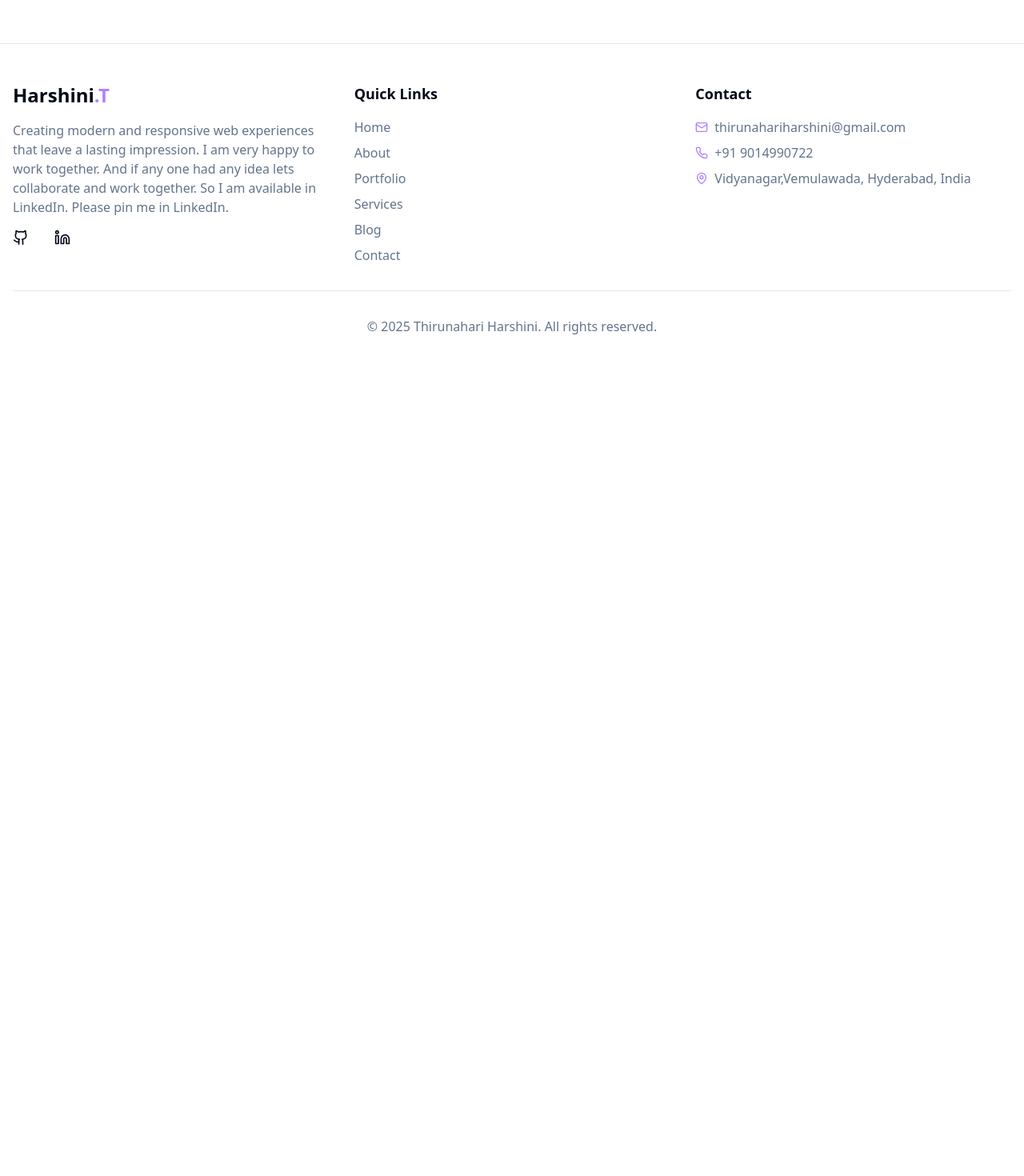
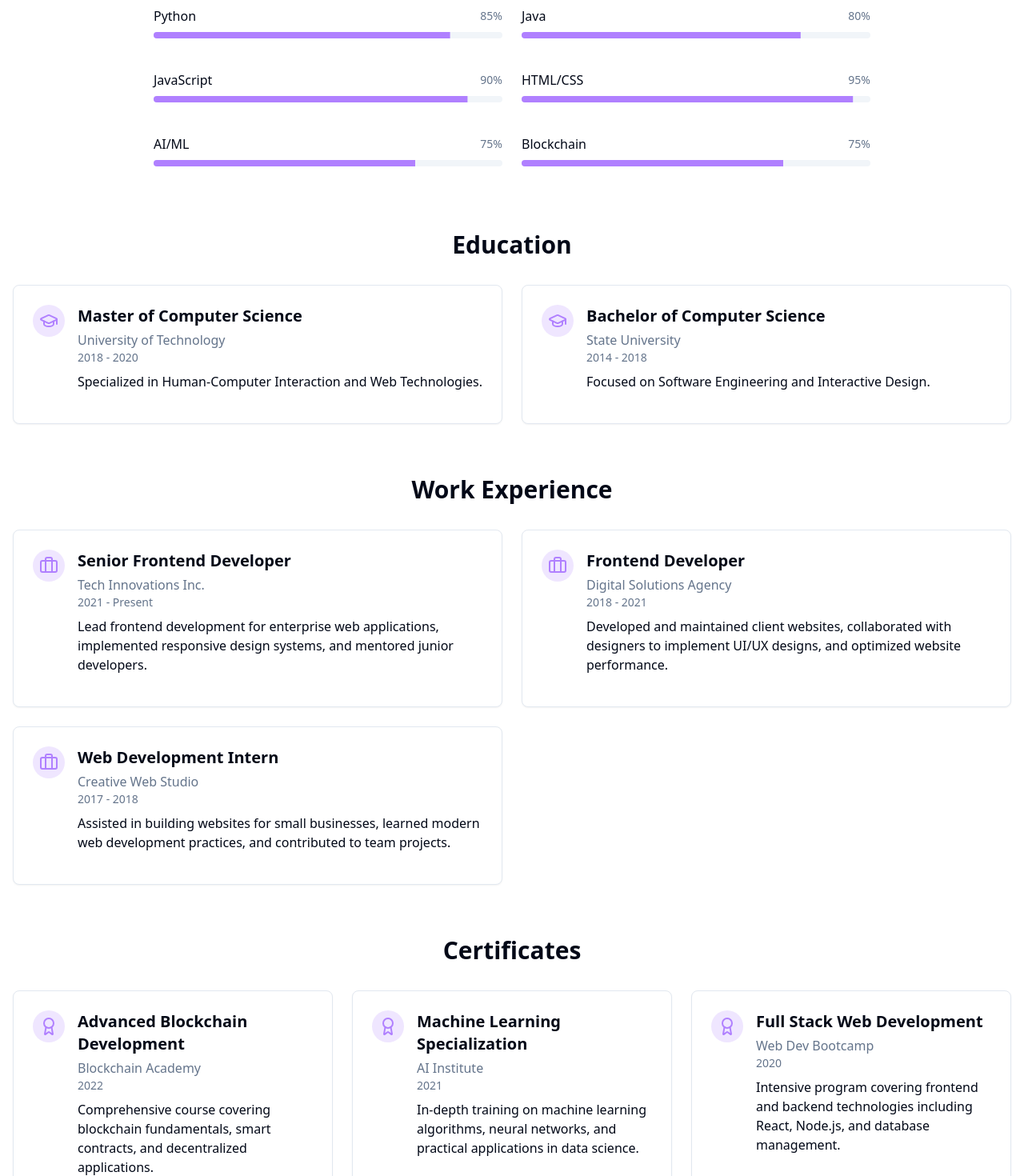
Before and after one commit to Harshini2226/Micro-IT-Internship_Portfolio_website, a React (Vite) app: page /about in a window 1280 px wide. Shown: the part 1140-2610 px from the top of the page at 80% size. Before the commit the page ends 1608 px from the top, so only its background shows below. Built offline with nearby package versions, Linux system fonts and the light colour scheme.

Commit message:
Refactor: Update home and about page content
Update skills and projects sections on the home page.
Add education, certificates, experience, and other sections to the about page.

```diff
--- a/src/components/Home/SkillsPreview.tsx
+++ b/src/components/Home/SkillsPreview.tsx
@@ -10,10 +10,10 @@ interface Skill {
 const skills: Skill[] = [
   { name: "HTML/CSS", percentage: 95 },
   { name: "JavaScript", percentage: 90 },
-  { name: "React", percentage: 85 },
-  { name: "TypeScript", percentage: 80 },
-  { name: "UI/UX Design", percentage: 75 },
-  { name: "Node.js", percentage: 70 },
+  { name: "Python", percentage: 85 },
+  { name: "Java", percentage: 80 },
+  { name: "AI/ML", percentage: 75 },
+  { name: "Blockchain", percentage: 75 },
 ];
 
 const SkillsPreview = () => {
--- a/src/components/Home/TestimonialsPreview.tsx
+++ b/src/components/Home/TestimonialsPreview.tsx
@@ -1,29 +1,38 @@
+
 import React from "react";
 import { Card, CardContent } from "@/components/ui/card";
+
 interface Testimonial {
   quote: string;
   name: string;
   position: string;
   company: string;
 }
-const testimonials: Testimonial[] = [{
-  quote: "Harshini is an exceptional developer who delivered a stunning website that perfectly captured our brand identity. Highly recommended!",
-  name: "Alex Johnson",
-  position: "CEO",
-  company: "TechSolutions Inc."
-}, {
-  quote: "Working with Harshini was a pleasure. She understood our requirements perfectly and exceeded our expectations with her creativity and technical expertise.",
-  name: "Sarah Chen",
-  position: "Marketing Director",
-  company: "CreativeMinds Agency"
-}, {
-  quote: "Harshini's attention to detail and commitment to quality is impressive. Our e-commerce site has seen a 40% increase in conversions since the redesign.",
-  name: "Michael Rodriguez",
-  position: "Founder",
-  company: "StyleHouse Boutique"
-}];
+
+const testimonials: Testimonial[] = [
+  {
+    quote: "I had worked on Trusted crowdfunding using Blockchain Technology. This project aimed to create a transparent and secure platform for fundraising using blockchain technology.",
+    name: "Blockchain Project",
+    position: "Lead Developer",
+    company: "2023"
+  },
+  {
+    quote: "I had worked on the project of Bank Churns Customer Model. This project involved developing predictive models to identify customers likely to leave banking services.",
+    name: "Data Science Project",
+    position: "Data Analyst",
+    company: "2022"
+  },
+  {
+    quote: "I had gone through Planet-Rescue-Agency own website development. This project focused on creating an engaging website for an environmental conservation organization.",
+    name: "Web Development",
+    position: "Frontend Developer",
+    company: "2021"
+  }
+];
+
 const TestimonialsPreview = () => {
-  return <section className="py-20 bg-muted/30">
+  return (
+    <section className="py-20 bg-muted/30">
       <div className="container mx-auto px-4">
         <div className="text-center mb-12">
           <h2 className="text-3xl font-bold mb-4">Projects I worked on</h2>
@@ -31,18 +40,21 @@ const TestimonialsPreview = () => {
         </div>
 
         <div className="grid grid-cols-1 md:grid-cols-3 gap-8">
-          {testimonials.map((testimonial, index) => <Card key={index} className="hover:shadow-lg transition-shadow">
+          {testimonials.map((testimonial, index) => (
+            <Card key={index} className="hover:shadow-lg transition-shadow">
               <CardContent className="p-6">
                 <div className="text-4xl text-primary mb-4">"</div>
                 <p className="italic mb-6">{testimonial.quote}</p>
                 <div>
                   <p className="font-semibold">{testimonial.name}</p>
-
                 </div>
               </CardContent>
-            </Card>)}
+            </Card>
+          ))}
         </div>
       </div>
-    </section>;
+    </section>
+  );
 };
+
 export default TestimonialsPreview;
--- a/src/pages/About.tsx
+++ b/src/pages/About.tsx
@@ -1,86 +1,281 @@
+
 import React from "react";
 import Layout from "@/components/Layout/Layout";
-import { Card, CardContent } from "@/components/ui/card";
-import { GraduationCap, Briefcase } from "lucide-react";
+import { Card, CardContent, CardHeader, CardTitle, CardDescription } from "@/components/ui/card";
+import { GraduationCap, Briefcase, Award, Cpu, Database, Java, MessageCircle } from "lucide-react";
+import { Progress } from "@/components/ui/progress";
+
 interface Education {
   degree: string;
   institution: string;
   year: string;
   description: string;
 }
+
 interface Experience {
   position: string;
   company: string;
   duration: string;
   description: string;
 }
-const educationData: Education[] = [{
+
+interface Certificate {
+  name: string;
+  issuer: string;
+  year: string;
+  description: string;
+}
+
+const educationData: Education[] = [
+  {
     degree: "Master of Computer Science",
     institution: "University of Technology",
     year: "2018 - 2020",
     description: "Specialized in Human-Computer Interaction and Web Technologies."
-}, {
+  },
+  {
     degree: "Bachelor of Computer Science",
     institution: "State University",
     year: "2014 - 2018",
     description: "Focused on Software Engineering and Interactive Design."
-}];
-const experienceData: Experience[] = [{
+  }
+];
+
+const experienceData: Experience[] = [
+  {
     position: "Senior Frontend Developer",
     company: "Tech Innovations Inc.",
     duration: "2021 - Present",
     description: "Lead frontend development for enterprise web applications, implemented responsive design systems, and mentored junior developers."
-}, {
+  },
+  {
     position: "Frontend Developer",
     company: "Digital Solutions Agency",
     duration: "2018 - 2021",
     description: "Developed and maintained client websites, collaborated with designers to implement UI/UX designs, and optimized website performance."
-}, {
+  },
+  {
     position: "Web Development Intern",
     company: "Creative Web Studio",
     duration: "2017 - 2018",
     description: "Assisted in building websites for small businesses, learned modern web development practices, and contributed to team projects."
-}];
+  }
+];
+
+const certificatesData: Certificate[] = [
+  {
+    name: "Advanced Blockchain Development",
+    issuer: "Blockchain Academy",
+    year: "2022",
+    description: "Comprehensive course covering blockchain fundamentals, smart contracts, and decentralized applications."
+  },
+  {
+    name: "Machine Learning Specialization",
+    issuer: "AI Institute",
+    year: "2021",
+    description: "In-depth training on machine learning algorithms, neural networks, and practical applications in data science."
+  },
+  {
+    name: "Full Stack Web Development",
+    issuer: "Web Dev Bootcamp",
+    year: "2020",
+    description: "Intensive program covering frontend and backend technologies including React, Node.js, and database management."
+  }
+];
+
+const skills = [
+  { name: "Python", percentage: 85 },
+  { name: "Java", percentage: 80 },
+  { name: "JavaScript", percentage: 90 },
+  { name: "HTML/CSS", percentage: 95 },
+  { name: "AI/ML", percentage: 75 },
+  { name: "Blockchain", percentage: 75 },
+];
+
 const About = () => {
-  return <Layout>
+  return (
+    <Layout>
       <div className="container mx-auto px-4 py-12">
         <h1 className="text-4xl font-bold mb-12 text-center">About Me</h1>
 
-        <div className="grid grid-cols-1 md:grid-cols-2 gap-12 items-center mb-16 rounded">
+        <div className="grid grid-cols-1 md:grid-cols-2 gap-12 items-center mb-16">
           <div>
-            <img alt="Thirunahari Harshini" className="rounded-lg shadow-lg w-full h-auto" src="/lovable-uploads/fec67c0c-81ed-4aad-b566-b7e1be05f3f0.jpg" />
+            <img
+              alt="Thirunahari Harshini"
+              className="rounded-lg shadow-lg w-full h-auto"
+              src="/lovable-uploads/fec67c0c-81ed-4aad-b566-b7e1be05f3f0.jpg"
+            />
           </div>
-          <div className="rounded">
+          <div>
             <h2 className="text-3xl font-bold mb-6">Thirunahari Harshini</h2>
-            <p className="text-muted-foreground mb-4 font-medium text-lg">I'm a passionate full-stack developer with expertise in creating modern and responsive web applications. I specialize in crafting user-friendly interfaces that deliver exceptional user experiences.</p>
-            <p className="text-muted-foreground mb-4 font-medium text-lg">My journey in web development began during college, where I discovered my passion for combining creativity with technical problem-solving. With a strong background in Python, Java, and C programming, I combine technical expertise with creative problem-solving to deliver impactful projects. My passion lies in developing solutions that are not only functional but also provide exceptional user experiences.
+            <p className="text-muted-foreground mb-4 font-medium text-lg">
+              I'm a passionate full-stack developer with expertise in creating modern and responsive web applications. I specialize in crafting user-friendly interfaces that deliver exceptional user experiences.
+            </p>
+            <p className="text-muted-foreground mb-4 font-medium text-lg">
+              My journey in web development began during college, where I discovered my passion for combining creativity with technical problem-solving. With a strong background in Python, Java, and C programming, I combine technical expertise with creative problem-solving to deliver impactful projects. My passion lies in developing solutions that are not only functional but also provide exceptional user experiences.
 
-I continuously strive to expand my knowledge and keep up with the latest technologies to provide cutting-edge solutions to complex problems. When I'm not coding, I enjoy exploring new technologies, participating in hackathons, and contributing to open-source projects.</p>
+              I continuously strive to expand my knowledge and keep up with the latest technologies to provide cutting-edge solutions to complex problems. When I'm not coding, I enjoy exploring new technologies, participating in hackathons, and contributing to open-source projects.
+            </p>
             <p className="text-muted-foreground font-medium text-lg">
               When I'm not coding, you can find me exploring new design trends, contributing
               to open-source projects, or enjoying outdoor photography adventures.
             </p>
 
-            <a href="/resume.pdf" className="mt-8 inline-block bg-primary text-primary-foreground px-6 py-3 rounded-md hover:bg-primary/90 transition-colors" download>
+            <a
+              href="/resume.pdf"
+              className="mt-8 inline-block bg-primary text-primary-foreground px-6 py-3 rounded-md hover:bg-primary/90 transition-colors"
+              download
+            >
               Download Resume
             </a>
           </div>
         </div>
 
+        {/* Skills Section */}
+        <div className="mb-16">
+          <h2 className="text-3xl font-bold mb-8 text-center">My Skills</h2>
+          <div className="grid grid-cols-1 md:grid-cols-2 gap-6 max-w-4xl mx-auto">
+            {skills.map((skill) => (
+              <div key={skill.name} className="mb-4">
+                <div className="flex justify-between items-center mb-2">
+                  <h3 className="font-medium">{skill.name}</h3>
+                  <span className="text-sm text-muted-foreground">{skill.percentage}%</span>
+                </div>
+                <Progress value={skill.percentage} className="h-2" />
+              </div>
+            ))}
+          </div>
+        </div>
+
         {/* Education Section */}
         <div className="mb-16">
-
-
+          <h2 className="text-3xl font-bold mb-8 text-center">Education</h2>
           <div className="grid grid-cols-1 md:grid-cols-2 gap-6">
-            {educationData.map((education, index) => <Card key={index}>
-
-              </Card>)}
+            {educationData.map((education, index) => (
+              <Card key={index}>
+                <CardContent className="p-6">
+                  <div className="flex items-start mb-4">
+                    <div className="p-2 bg-primary/20 rounded-full mr-4">
+                      <GraduationCap className="text-primary h-6 w-6" />
+                    </div>
+                    <div>
+                      <h3 className="font-bold text-xl mb-1">{education.degree}</h3>
+                      <p className="text-muted-foreground">{education.institution}</p>
+                      <p className="text-sm text-muted-foreground mb-2">{education.year}</p>
+                      <p>{education.description}</p>
+                    </div>
+                  </div>
+                </CardContent>
+              </Card>
+            ))}
           </div>
         </div>
 
         {/* Experience Section */}
+        <div className="mb-16">
+          <h2 className="text-3xl font-bold mb-8 text-center">Work Experience</h2>
+          <div className="grid grid-cols-1 md:grid-cols-2 gap-6">
+            {experienceData.map((experience, index) => (
+              <Card key={index}>
+                <CardContent className="p-6">
+                  <div className="flex items-start mb-4">
+                    <div className="p-2 bg-primary/20 rounded-full mr-4">
+                      <Briefcase className="text-primary h-6 w-6" />
+                    </div>
+                    <div>
+                      <h3 className="font-bold text-xl mb-1">{experience.position}</h3>
+                      <p className="text-muted-foreground">{experience.company}</p>
+                      <p className="text-sm text-muted-foreground mb-2">{experience.duration}</p>
+                      <p>{experience.description}</p>
+                    </div>
+                  </div>
+                </CardContent>
+              </Card>
+            ))}
+          </div>
+        </div>
 
+        {/* Certificates Section */}
+        <div className="mb-16">
+          <h2 className="text-3xl font-bold mb-8 text-center">Certificates</h2>
+          <div className="grid grid-cols-1 md:grid-cols-3 gap-6">
+            {certificatesData.map((certificate, index) => (
+              <Card key={index}>
+                <CardContent className="p-6">
+                  <div className="flex items-start mb-4">
+                    <div className="p-2 bg-primary/20 rounded-full mr-4">
+                      <Award className="text-primary h-6 w-6" />
                     </div>
-    </Layout>;
+                    <div>
+                      <h3 className="font-bold text-xl mb-1">{certificate.name}</h3>
+                      <p className="text-muted-foreground">{certificate.issuer}</p>
+                      <p className="text-sm text-muted-foreground mb-2">{certificate.year}</p>
+                      <p>{certificate.description}</p>
+                    </div>
+                  </div>
+                </CardContent>
+              </Card>
+            ))}
+          </div>
+        </div>
+
+        {/* Let's Work Together Section */}
+        <div className="mb-16 bg-muted/30 p-12 rounded-lg">
+          <div className="text-center mb-8">
+            <h2 className="text-3xl font-bold mb-4">Let's Work Together</h2>
+            <p className="text-muted-foreground mb-8 max-w-2xl mx-auto">
+              I'm always open to discussing new projects, creative ideas, or opportunities to be part of your vision. Let's create something amazing together!
+            </p>
+            <a href="/contact" className="bg-primary text-primary-foreground px-6 py-3 rounded-md hover:bg-primary/90 transition-colors">
+              Get In Touch
+            </a>
+          </div>
+        </div>
+
+        {/* Have Fun Section */}
+        <div className="mb-16">
+          <h2 className="text-3xl font-bold mb-8 text-center">Have Lots of Fun</h2>
+          <div className="grid grid-cols-1 md:grid-cols-3 gap-6">
+            <Card className="text-center hover:shadow-lg transition-shadow">
+              <CardContent className="p-6">
+                <div className="mx-auto p-4 bg-primary/20 rounded-full w-fit mb-4">
+                  <Cpu className="h-8 w-8 text-primary" />
+                </div>
+                <h3 className="font-bold text-xl mb-2">AI Enthusiast</h3>
+                <p className="text-muted-foreground">
+                  I love exploring new AI technologies and experimenting with machine learning models in my free time.
+                </p>
+              </CardContent>
+            </Card>
+
+            <Card className="text-center hover:shadow-lg transition-shadow">
+              <CardContent className="p-6">
+                <div className="mx-auto p-4 bg-primary/20 rounded-full w-fit mb-4">
+                  <Database className="h-8 w-8 text-primary" />
+                </div>
+                <h3 className="font-bold text-xl mb-2">Blockchain Explorer</h3>
+                <p className="text-muted-foreground">
+                  Fascinated by blockchain technology and its potential to transform various industries.
+                </p>
+              </CardContent>
+            </Card>
+
+            <Card className="text-center hover:shadow-lg transition-shadow">
+              <CardContent className="p-6">
+                <div className="mx-auto p-4 bg-primary/20 rounded-full w-fit mb-4">
+                  <MessageCircle className="h-8 w-8 text-primary" />
+                </div>
+                <h3 className="font-bold text-xl mb-2">Community Builder</h3>
+                <p className="text-muted-foreground">
+                  I actively participate in tech communities and enjoy sharing knowledge with fellow developers.
+                </p>
+              </CardContent>
+            </Card>
+          </div>
+        </div>
+      </div>
+    </Layout>
+  );
 };
+
 export default About;
```
Lines whose indentation alone changed are shown as unchanged.
